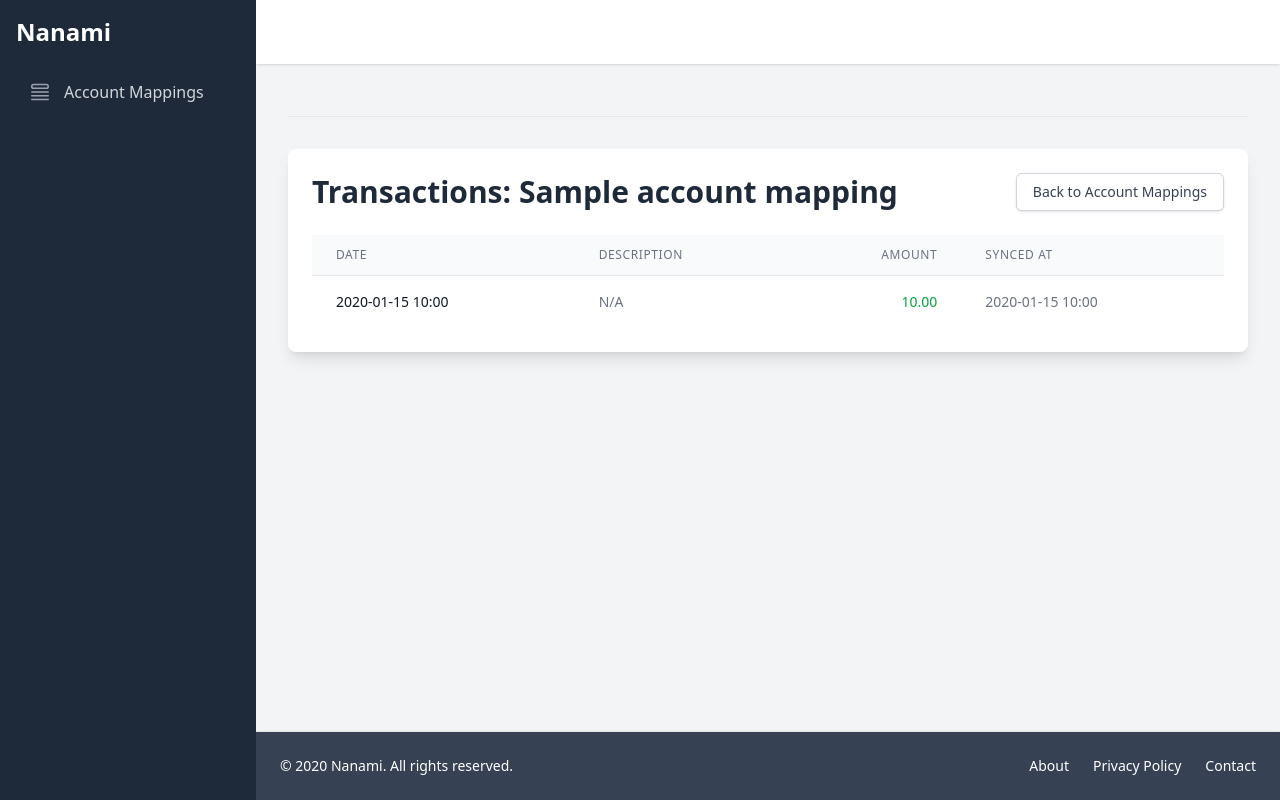
After one commit to souzagab/nanami, a Python web app: template app/templates/transactions/list.html in a window 1280 px wide. The commit adds this page. Run offline with Jinja, Linux system fonts and the light colour scheme; the template is opened without the code that fills it: most values are stand-ins (such as "Sample title", 1, 10 or a date in 2020).

Commit message:
List transactions

```diff
--- /dev/null
+++ b/app/templates/transactions/list.html
@@ -0,0 +1,90 @@
+{% extends "base.html" %}
+
+{% block title %}Transactions for {{ account_mapping.name }}{% endblock %}
+
+{% block content %}
+<div class="container mx-auto mt-8 p-6 bg-white shadow-lg rounded-lg">
+    <div class="flex justify-between items-center mb-6">
+        <h1 class="text-3xl font-semibold text-gray-800">Transactions: {{ account_mapping.name }}</h1>
+        <a href="{{ url_for('list_account_mappings') }}" class="px-4 py-2 border border-gray-300 rounded-md shadow-sm text-sm font-medium text-gray-700 bg-white hover:bg-gray-50 focus:outline-none focus:ring-2 focus:ring-offset-2 focus:ring-indigo-500">
+            Back to Account Mappings
+        </a>
+    </div>
+
+    {% if transactions %}
+    <div class="overflow-x-auto">
+        <table class="min-w-full divide-y divide-gray-200">
+            <thead class="bg-gray-50">
+                <tr>
+                    <th scope="col" class="px-6 py-3 text-left text-xs font-medium text-gray-500 uppercase tracking-wider">Date</th>
+                    <th scope="col" class="px-6 py-3 text-left text-xs font-medium text-gray-500 uppercase tracking-wider">Description</th>
+                    <th scope="col" class="px-6 py-3 text-right text-xs font-medium text-gray-500 uppercase tracking-wider">Amount</th>
+                    <th scope="col" class="px-6 py-3 text-left text-xs font-medium text-gray-500 uppercase tracking-wider">Synced At</th>
+                </tr>
+            </thead>
+            <tbody class="bg-white divide-y divide-gray-200">
+                {% for transaction in transactions %}
+                <tr>
+                    <td class="px-6 py-4 whitespace-nowrap text-sm text-gray-900">{{ transaction.transaction_date.strftime('%Y-%m-%d %H:%M') }}</td>
+                    <td class="px-6 py-4 whitespace-nowrap text-sm text-gray-500">{{ transaction.description | default('N/A', true) }}</td>
+                    <td class="px-6 py-4 whitespace-nowrap text-sm text-right font-medium
+                               {% if transaction.amount < 0 %}text-red-600{% else %}text-green-600{% endif %}">
+                                {{ "%.2f" | format(transaction.amount) }}
+                    </td>
+                    <td class="px-6 py-4 whitespace-nowrap text-sm text-gray-500">
+                        {% if transaction.synced_at %}
+                            {{ transaction.synced_at.strftime('%Y-%m-%d %H:%M') }}
+                        {% else %}
+                            <span class="px-2 inline-flex text-xs leading-5 font-semibold rounded-full bg-yellow-100 text-yellow-800">
+                                Not Synced
+                            </span>
+                        {% endif %}
+                    </td>
+                </tr>
+                {% endfor %}
+            </tbody>
+        </table>
+    </div>
+
+    {# Pagination Controls #}
+    {% if total_pages > 1 %}
+    <nav class="mt-6 px-4 py-3 flex items-center justify-between border-t border-gray-200 sm:px-6" aria-label="Pagination">
+        <div class="hidden sm:block">
+            <p class="text-sm text-gray-700">
+                Showing
+                <span class="font-medium">{{ ((current_page - 1) * page_size) + 1 }}</span>
+                to
+                <span class="font-medium">{{ math.min(current_page * page_size, total_items) }}</span>
+                of
+                <span class="font-medium">{{ total_items }}</span>
+                results
+            </p>
+        </div>
+        <div class="flex-1 flex justify-between sm:justify-end">
+            {% if current_page > 1 %}
+            <a href="{{ url_for('list_transactions_for_account', account_mapping_id=account_mapping.id, page=current_page - 1, page_size=page_size) }}"
+               class="relative inline-flex items-center px-4 py-2 border border-gray-300 text-sm font-medium rounded-md text-gray-700 bg-white hover:bg-gray-50">
+                Previous
+            </a>
+            {% endif %}
+            {% if current_page < total_pages %}
+            <a href="{{ url_for('list_transactions_for_account', account_mapping_id=account_mapping.id, page=current_page + 1, page_size=page_size) }}"
+               class="ml-3 relative inline-flex items-center px-4 py-2 border border-gray-300 text-sm font-medium rounded-md text-gray-700 bg-white hover:bg-gray-50">
+                Next
+            </a>
+            {% endif %}
+        </div>
+    </nav>
+    {% endif %}
+
+    {% else %}
+    <div class="text-center py-10">
+        <svg class="mx-auto h-12 w-12 text-gray-400" fill="none" viewBox="0 0 24 24" stroke="currentColor" aria-hidden="true">
+            <path vector-effect="non-scaling-stroke" stroke-linecap="round" stroke-linejoin="round" stroke-width="2" d="M9 13h6m-3-3v6m-9 1V7a2 2 0 012-2h6l2 2h6a2 2 0 012 2v8a2 2 0 01-2 2H5a2 2 0 01-2-2z" />
+          </svg>
+        <h3 class="mt-2 text-sm font-medium text-gray-900">No transactions</h3>
+        <p class="mt-1 text-sm text-gray-500">There are no transactions for this account yet.</p>
+    </div>
+    {% endif %}
+</div>
+{% endblock %}
--- a/pyproject.toml
+++ b/pyproject.toml
@@ -16,6 +16,7 @@ asyncpg = "^0.30.0"
 alembic = "^1.15.2"
 httpx = "^0.28.1"
 ynab = "^1.4.0"
+fastapi-pagination = "^0.13.1"
 
 [tool.poetry.group.dev.dependencies]
 ruff = "^0.6.9"
```
Also changed, not shown: app/api/routers/transactions.py (+71 -9 lines), app/repositories/transaction_repository.py (+25 -0 lines), app/schemas/transaction.py (added, +22 -0 lines), app/services/transactions_service.py (+23 -0 lines), app/templates/account_mappings/list.html (+7 -1 lines), 1 other file.
